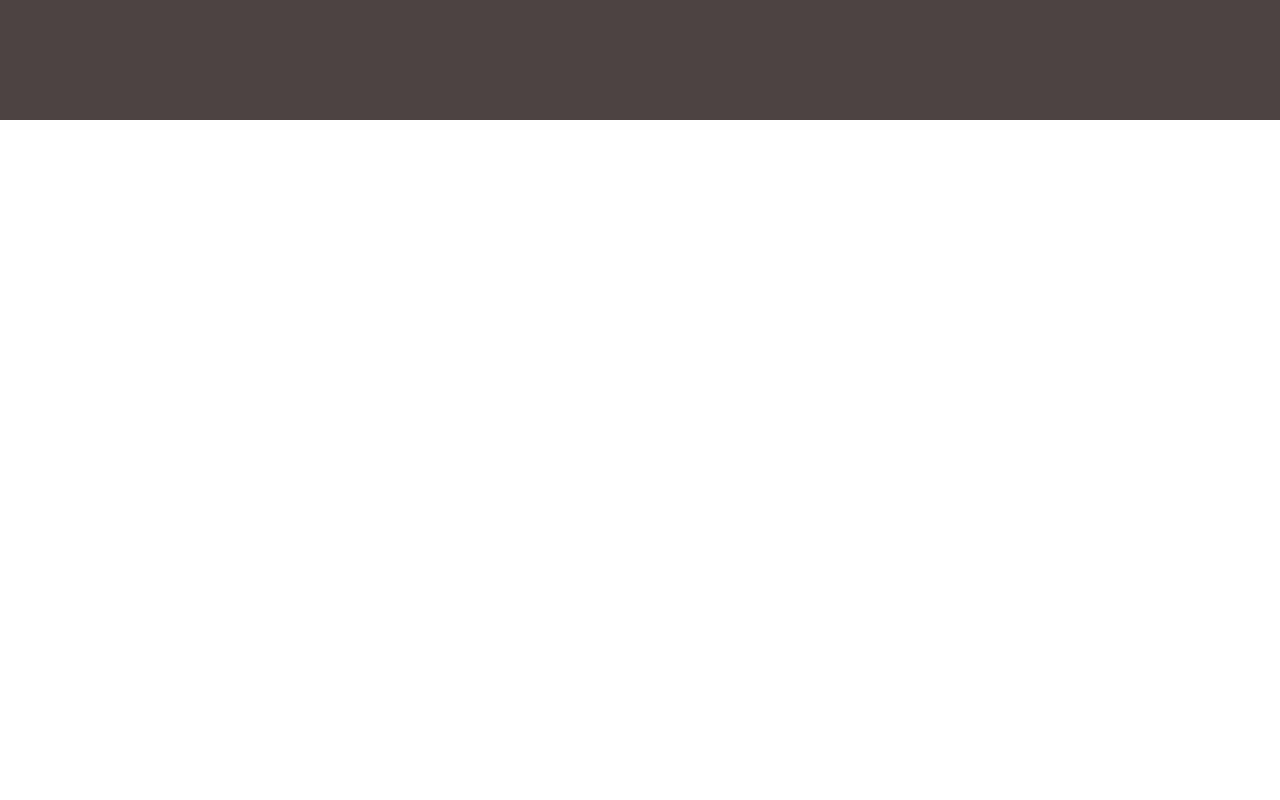
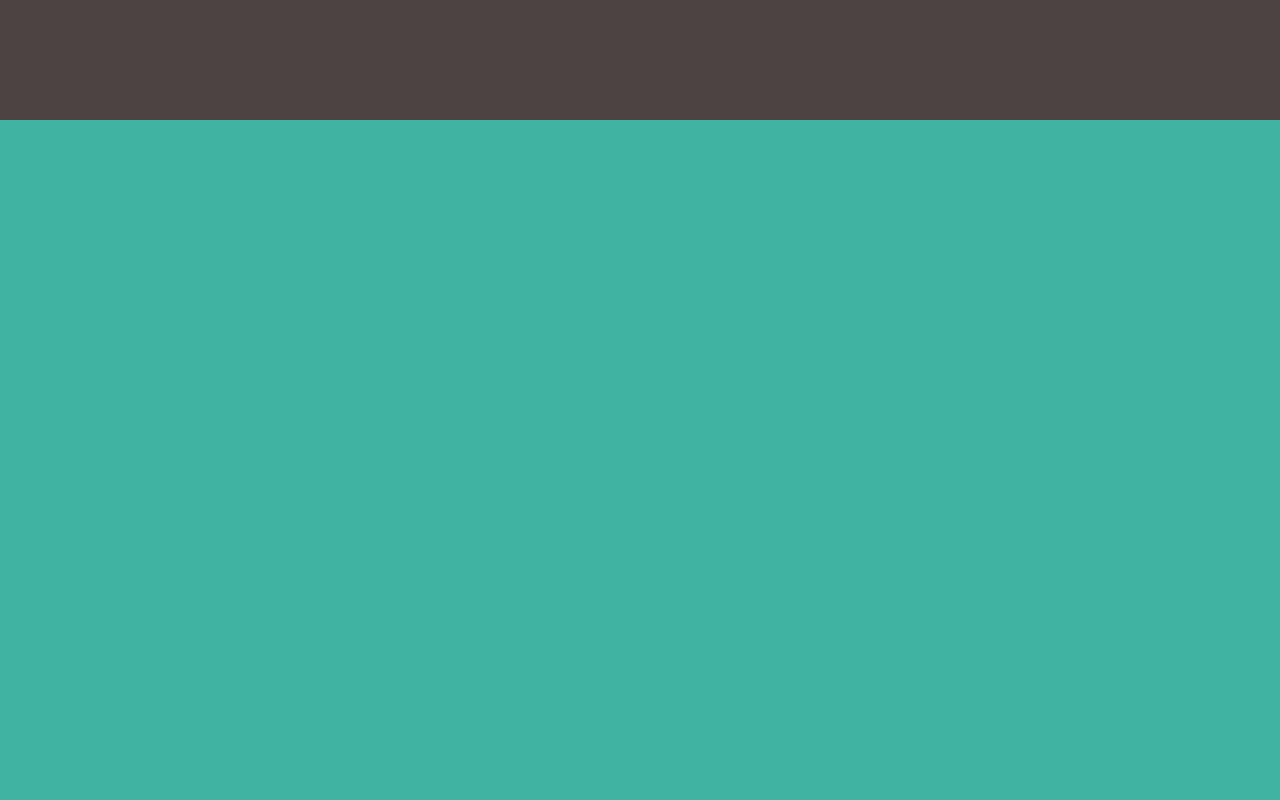
Before and after one commit to AlexxFoexx/ZhuklerAppLayout, a website: page app/index.html in a window 1280 px wide. Shown: the part 680-1480 px from the top of the page. Drawn offline with Linux system fonts and the light colour scheme.

Commit message:
Adding media queries

```diff
--- /dev/null
+++ b/app/scss/common/_media.scss
@@ -0,0 +1,34 @@
+/* Устройства Small (телефоны, 576 пикселей и выше) */
+@media (min-width: 320px) {
+    .main {
+        background-color: #000000;
+    }
+}
+
+/* Устройства Medium (планшеты, 768 пикселей и выше) */
+@media (min-width: 768px) {
+    .main {
+        background-color: #E27D60;
+    }
+}
+
+/* Устройства Large (ноутбуки и компьютеры, 992px и выше) */
+@media (min-width: 992px) {
+    .main {
+        background-color: #659DBD;
+    }
+}
+
+/* Устройства Large (ноутбуки и компьютеры, 1200px и выше) */
+@media (min-width: 1200px) {
+    .main {
+        background-color: #41B3A3;
+    }
+}
+
+/* XX-Устройства Large (ноутбуки и компьютеры, 1400px и выше) */
+@media (min-width: 1400px) {
+    .main {
+        background-color: #05386D;
+    }
+}
--- a/app/scss/style.scss
+++ b/app/scss/style.scss
@@ -24,3 +24,6 @@ Name project: Name-p
 /* БЄМ блоки и прочее... */
 @import './components/header/index.scss';
 @import './components/footer/index.scss';
+
+/** MediaQueries сайта */
+@import './common/media';
```
Also changed, not shown: app/css/style.min.css.
